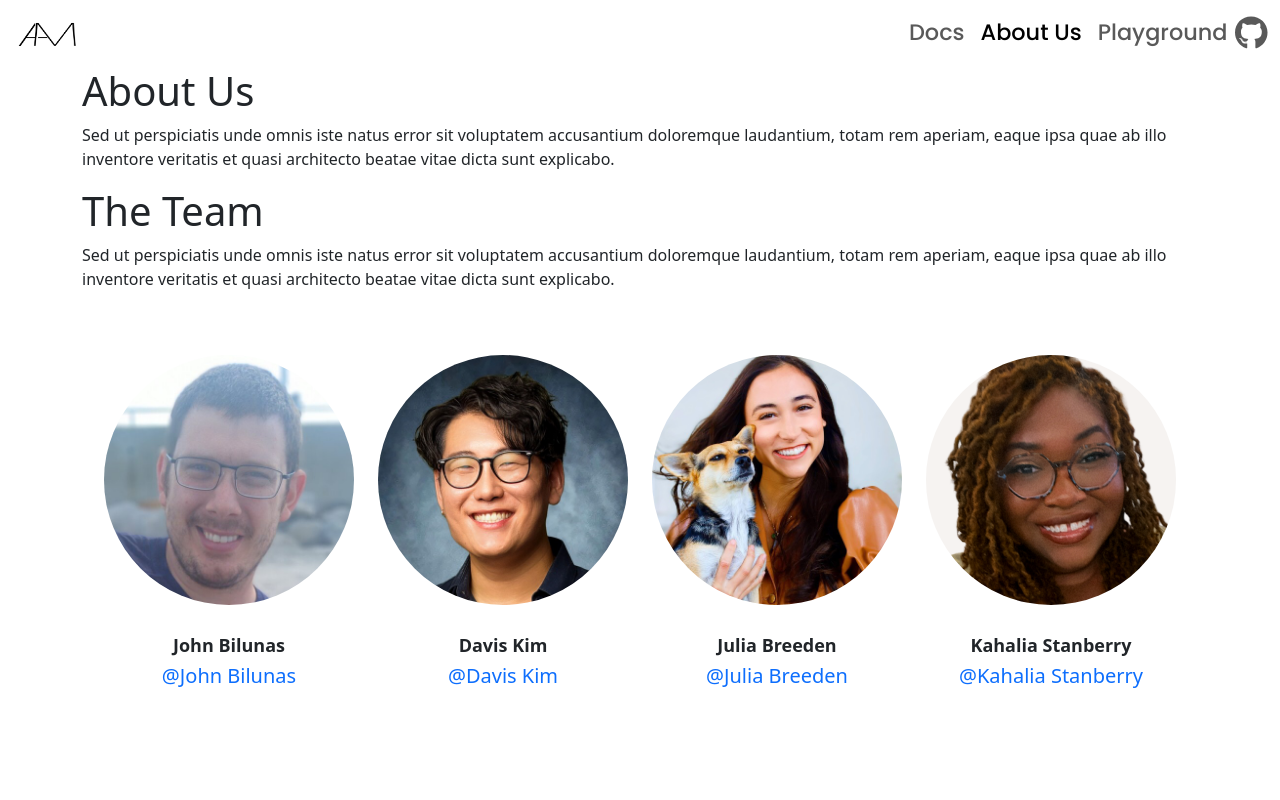
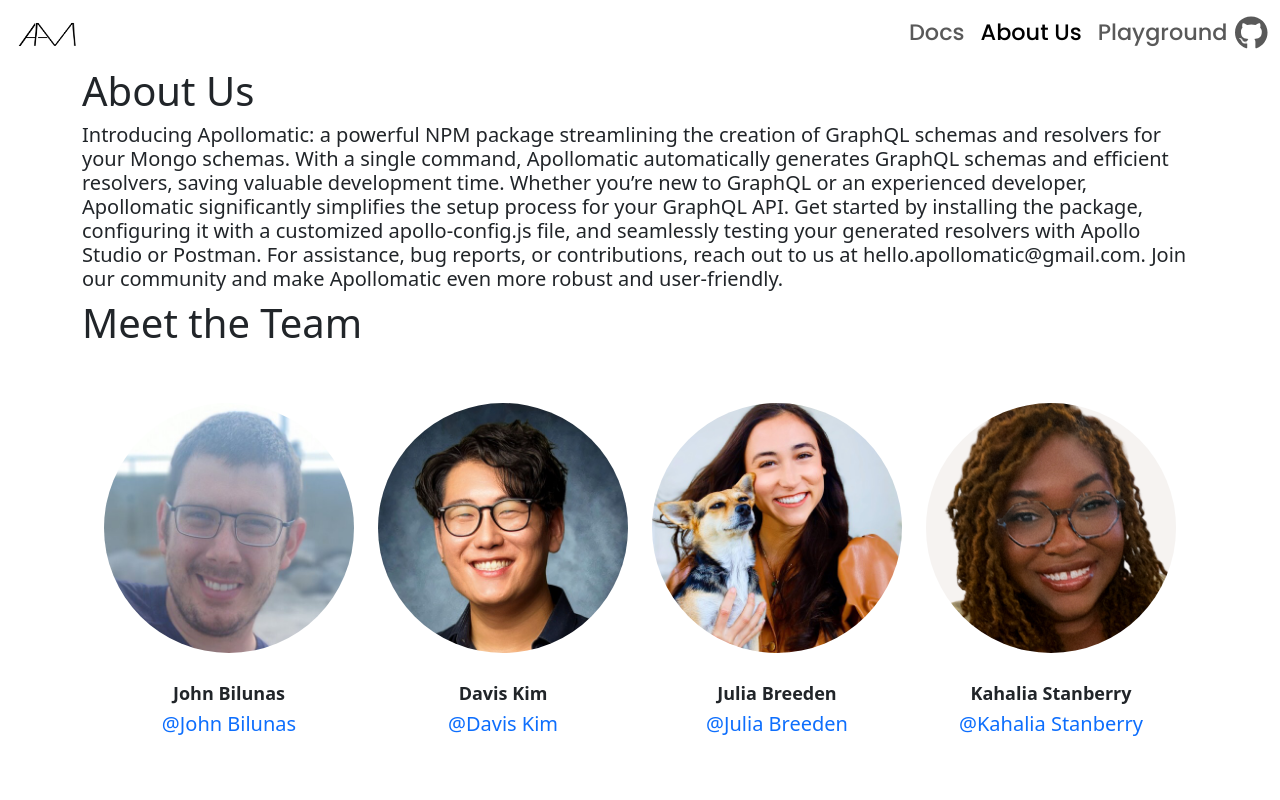
Before and after one commit to juliabreeden/ApolloMatic-Web, a React (Create React App) app: page /about-us in a window 1280 px wide. Shown: the top 800 px of the page. Built offline with nearby package versions, Linux system fonts and the light colour scheme.

Commit message:
updated home + about us

```diff
--- a/src/components/About-Us.jsx
+++ b/src/components/About-Us.jsx
@@ -16,21 +16,30 @@
         <Container>
           <div className="about-us-app">
             <h1>About Us</h1>
-            <p>
+            <h5>
+              Introducing Apollomatic: a powerful NPM package streamlining the
+              creation of GraphQL schemas and resolvers for your Mongo schemas.
+              With a single command, Apollomatic automatically generates GraphQL
+              schemas and efficient resolvers, saving valuable development time.
+              Whether you’re new to GraphQL or an experienced developer,
+              Apollomatic significantly simplifies the setup process for your
+              GraphQL API. Get started by installing the package, configuring it
+              with a customized apollo-config.js file, and seamlessly testing
+              your generated resolvers with Apollo Studio or Postman. For
+              assistance, bug reports, or contributions, reach out to us at
+              hello.apollomatic@gmail.com. Join our community and make
+              Apollomatic even more robust and user-friendly.
+            </h5>
+          </div>
+
+          <div className="about-us-team">
+            <h1>Meet the Team</h1>
+            {/* <h5>
               Sed ut perspiciatis unde omnis iste natus error sit voluptatem
               accusantium doloremque laudantium, totam rem aperiam, eaque ipsa
               quae ab illo inventore veritatis et quasi architecto beatae vitae
               dicta sunt explicabo.
-            </p>
-          </div>
-          <div className="about-us-team">
-            <h1>The Team</h1>
-            <p>
-              Sed ut perspiciatis unde omnis iste natus error sit voluptatem
-              accusantium doloremque laudantium, totam rem aperiam, eaque ipsa
-              quae ab illo inventore veritatis et quasi architecto beatae vitae
-              dicta sunt explicabo.
-            </p>
+            </h5> */}
           </div>
           <div className="team">
             <Row>
--- a/src/components/Home.jsx
+++ b/src/components/Home.jsx
@@ -1,6 +1,7 @@
 import "../style/Home.css";
 import installationGif from "../gifs/schema.gif";
 import schemaGeneration from "../gifs/schemaGeneration.gif";
+import testing from "../gifs/testing.gif";
 
 import Container from "react-bootstrap/Container";
 import Row from "react-bootstrap/Row";
@@ -54,7 +55,11 @@
             <Col xs={12} md={5} className="gif-desc">
               <h2>The Set Up</h2>
               <hr />
-              <p>text</p>
+              <h5>
+                Download the ApolloMatic NPM package, set up your
+                apollo-config.js file, run the terminal command, and experience
+                the magic of ApolloMatic.
+              </h5>
             </Col>
           </Row>
 
@@ -64,7 +69,12 @@
             <Col xs={12} md={5} className="gif-desc-left">
               <h2>ApolloMatic in Action</h2>
               <hr />
-              <p>text</p>
+              <h5>
+                Enjoy the creation of functional GraphQL schemas and resolvers
+                with one simple command. Wave goodbye to complex mapping as
+                Apollomatic aligns your GraphQL schema to match your MongoDB
+                configurations.
+              </h5>
             </Col>
             <Col xs={12} md={7} className="gif-container">
               <img
@@ -80,15 +90,18 @@
           <Row>
             <Col xs={12} md={7} className="gif-container">
               <img
-                src={installationGif}
+                src={testing}
                 alt="This GIF demonstrates the testing of generated queries and mutations within Apollo Studio."
                 className="gif"
               />
             </Col>
             <Col xs={12} md={5} className="gif-desc">
-              <h2>Testing ApolloMatic Queries & Mutations</h2>
+              <h2>Enjoy the Magic of Apollomatic</h2>
               <hr />
-              <p>text</p>
+              <h5>
+                After creating your Apollo server, test out your auto-generated
+                resolvers in Postman or Apollo Studio.
+              </h5>
             </Col>
           </Row>
         </Container>
--- a/src/style/AboutUs.css
+++ b/src/style/AboutUs.css
@@ -14,7 +14,7 @@
   align-items: center;
   flex-direction: column;
   text-align: center;
-  margin-bottom: 10rem;
+  margin-bottom: 15rem;
 }
 a:link,
 a:visited,
```
Also changed, not shown: 1 other file (tests, documents, lock files or other folders).
